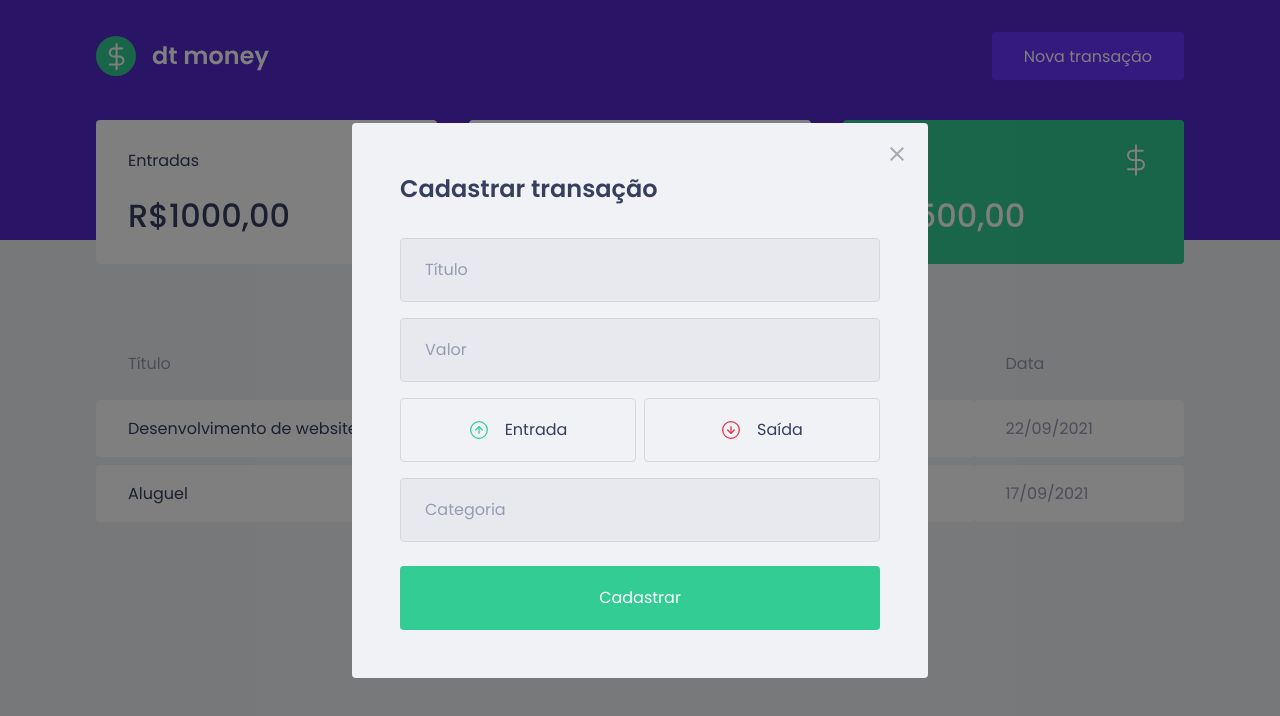
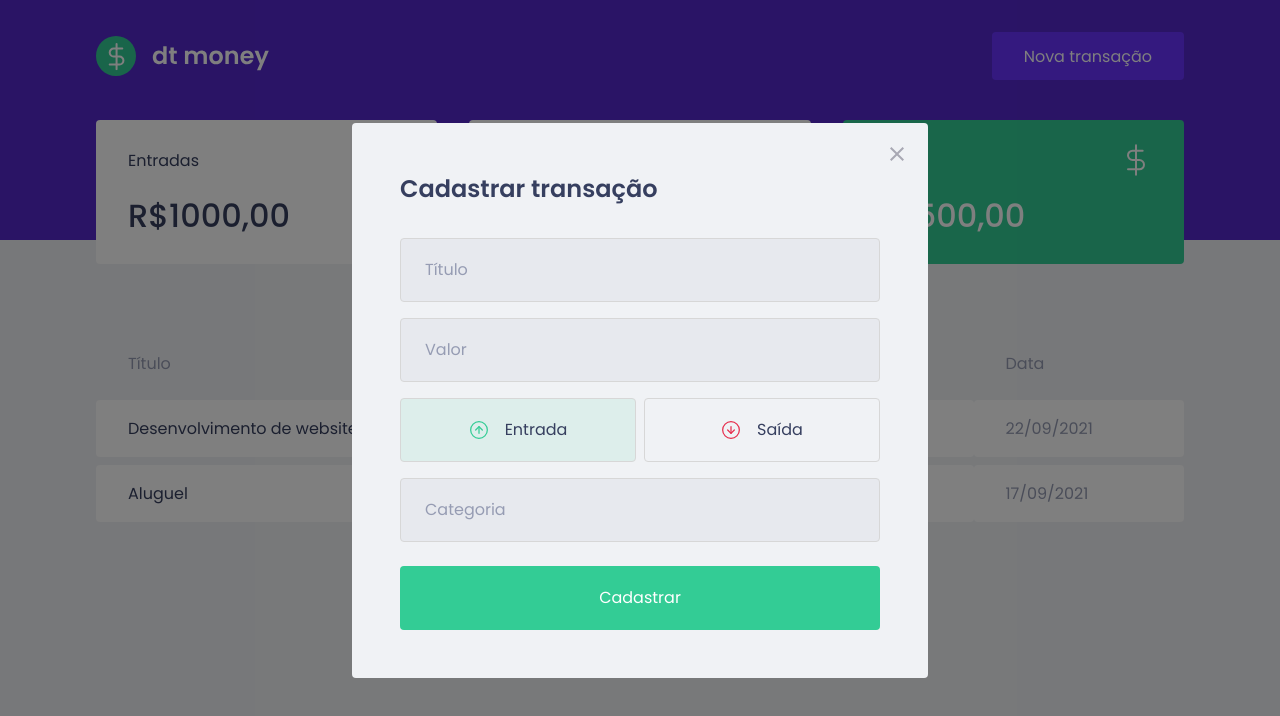
Before and after one commit to brunofariasdeo/dtmoney, a React (Create React App) app: page / in a window 1280 px wide. Both pictures are taken after a click on the button "Nova transação". Shown: the top 716 px of the page. Built offline with nearby package versions, Linux system fonts and the light colour scheme; no server answers; what miragejs would draw is missing.

Commit message:
Change modal buttons style

```diff
--- a/src/components/NewTransactionModal/index.tsx
+++ b/src/components/NewTransactionModal/index.tsx
@@ -1,8 +1,9 @@
+import { useState } from 'react';
 import Modal from 'react-modal';
 import closeImg from '../../assets/close.svg';
 import incomeImg from '../../assets/income.svg';
 import outcomeImg from '../../assets/outcome.svg';
-import { Container, TransactionTypeContainer } from './styles';
+import { Container, RadioBox, TransactionTypeContainer } from './styles';
 
 
 interface NewTransactionModalProps {
@@ -11,6 +12,8 @@
 }
 
 export function NewTransactionModal({isOpen, onRequestClose}:NewTransactionModalProps){
+    const [type, setType] = useState('deposit');
+
     return (
         <Modal
             className="react-modal-content"
@@ -36,18 +39,24 @@
                     type="number"
                 />
                 <TransactionTypeContainer>
-                    <button
+                    <RadioBox
+                        activeColor="green"
+                        isActive={type === 'deposit'}
+                        onClick={() => { setType('deposit'); }}
                         type="button"
                     >
                         <img src={incomeImg} alt="Entrada" />
                         <span>Entrada</span>
-                    </button>
-                    <button
+                    </RadioBox>
+                    <RadioBox
+                        activeColor="red"
+                        isActive={type === 'withdraw'}
+                        onClick={() => { setType('withdraw'); }}
                         type="button"
                     >
                         <img src={outcomeImg} alt="Saída" />
                         <span>Saída</span>
-                    </button>
+                    </RadioBox>
                 </TransactionTypeContainer>
                 <input
                     placeholder="Categoria"
--- a/src/components/NewTransactionModal/styles.ts
+++ b/src/components/NewTransactionModal/styles.ts
@@ -1,5 +1,5 @@
 import styled from 'styled-components';
-import { darken } from 'polished';
+import { darken, transparentize } from 'polished';
 
 export const Container = styled.form`
     h2 {
@@ -53,13 +53,26 @@
     display: grid;
     grid-template-columns: 1fr 1fr;
     gap: 0.5rem;
+`;
 
-    button {
+interface RadioBoxProps {
+    activeColor: 'green' | 'red';
+    isActive: boolean;
+}
+
+const colors = {
+    green: '#33CC95',
+    red: '#E52E4D'
+}
+
+export const RadioBox = styled.button<RadioBoxProps>`
         height: 4rem;
         border: 1px solid #d7d7d7;
         border-radius: 0.25rem;
 
-        background: transparent;
+        background: ${(props) => props.isActive
+            ? transparentize(0.9, colors[props.activeColor])
+            : 'transparent'};
 
         display: flex;
         align-items: center;
@@ -82,5 +95,4 @@
             font-size: 1rem;
             color: var(--text-title);
         }
-    }
 `;
```
